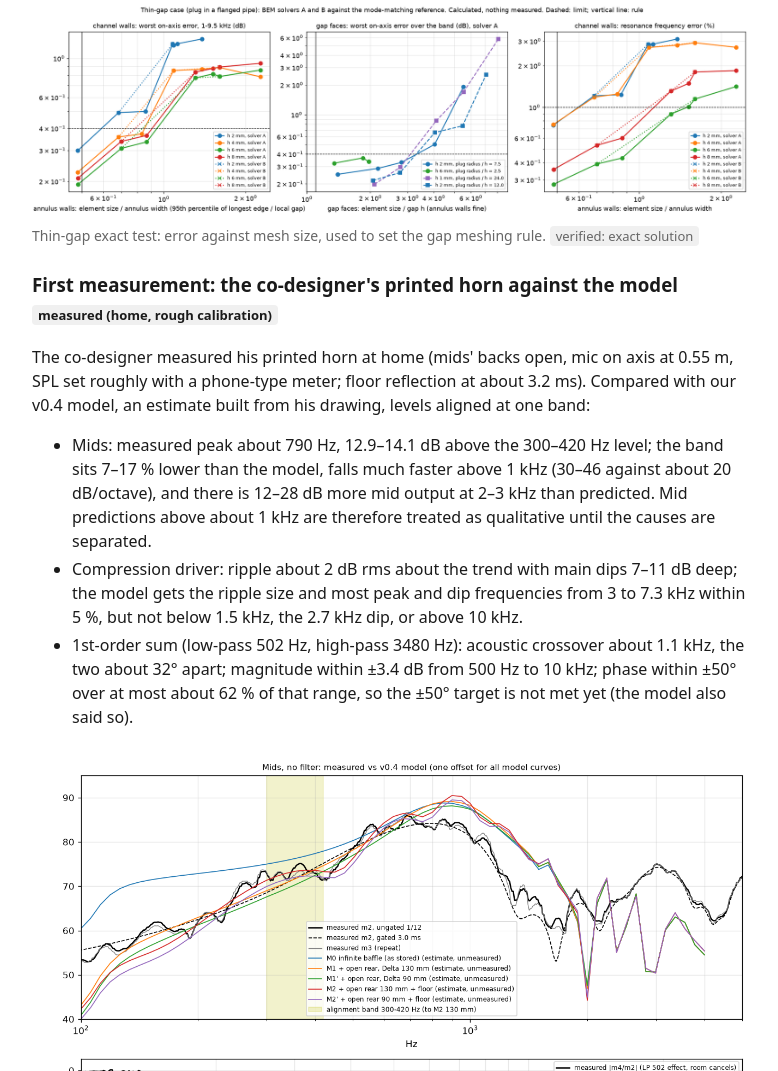
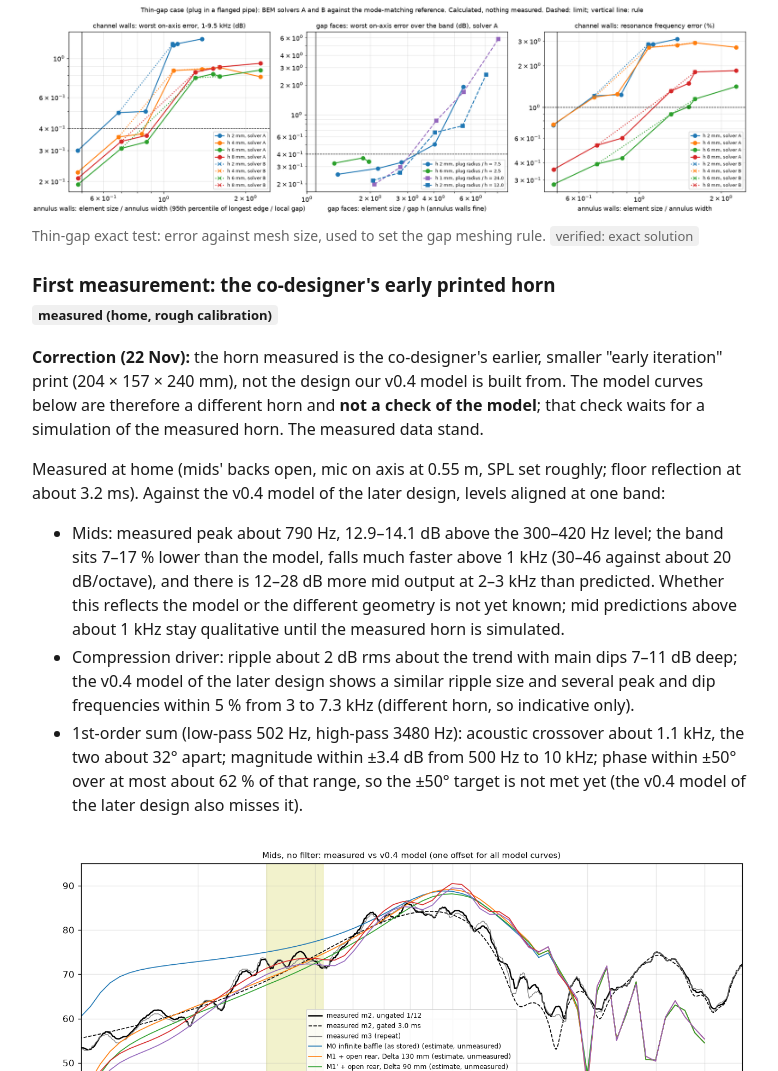
Before and after one commit to viatekh/speaker-lab-summaries, a plain HTML site: page nanosyn/index.html in a window 1280 px wide. Shown: the part 8254-9325 px from the top of the page, without its empty margins (248-1026 px from the left). Drawn offline with Linux system fonts and the light colour scheme.

Commit message:
nanosyn summary: correct measured-horn identity

```diff
--- a/nanosyn/index.html
+++ b/nanosyn/index.html
@@ -78,12 +78,13 @@
 </ul>
 <figure><img src="img/thin_gap.png" alt="Plots of the thin-gap exact test: solver error against mesh size for channel and gap faces" loading="lazy"><figcaption>Thin-gap exact test: error against mesh size, used to set the gap meshing rule. <span class="tag">verified: exact solution</span></figcaption></figure>
 
-<h3>First measurement: the co-designer's printed horn against the model <span class="tag">measured (home, rough calibration)</span></h3>
-<p>The co-designer measured his printed horn at home (mids' backs open, mic on axis at 0.55 m, SPL set roughly with a phone-type meter; floor reflection at about 3.2 ms). Compared with our v0.4 model, an estimate built from his drawing, levels aligned at one band:</p>
+<h3>First measurement: the co-designer's early printed horn <span class="tag">measured (home, rough calibration)</span></h3>
+<p><b>Correction (22 Nov):</b> the horn measured is the co-designer's earlier, smaller "early iteration" print (204 × 157 × 240 mm), not the design our v0.4 model is built from. The model curves below are therefore a different horn and <b>not a check of the model</b>; that check waits for a simulation of the measured horn. The measured data stand.</p>
+<p>Measured at home (mids' backs open, mic on axis at 0.55 m, SPL set roughly; floor reflection at about 3.2 ms). Against the v0.4 model of the later design, levels aligned at one band:</p>
 <ul>
-<li>Mids: measured peak about 790 Hz, 12.9–14.1 dB above the 300–420 Hz level; the band sits 7–17 % lower than the model, falls much faster above 1 kHz (30–46 against about 20 dB/octave), and there is 12–28 dB more mid output at 2–3 kHz than predicted. Mid predictions above about 1 kHz are therefore treated as qualitative until the causes are separated.</li>
-<li>Compression driver: ripple about 2 dB rms about the trend with main dips 7–11 dB deep; the model gets the ripple size and most peak and dip frequencies from 3 to 7.3 kHz within 5 %, but not below 1.5 kHz, the 2.7 kHz dip, or above 10 kHz.</li>
-<li>1st-order sum (low-pass 502 Hz, high-pass 3480 Hz): acoustic crossover about 1.1 kHz, the two about 32° apart; magnitude within ±3.4 dB from 500 Hz to 10 kHz; phase within ±50° over at most about 62 % of that range, so the ±50° target is not met yet (the model also said so).</li>
+<li>Mids: measured peak about 790 Hz, 12.9–14.1 dB above the 300–420 Hz level; the band sits 7–17 % lower than the model, falls much faster above 1 kHz (30–46 against about 20 dB/octave), and there is 12–28 dB more mid output at 2–3 kHz than predicted. Whether this reflects the model or the different geometry is not yet known; mid predictions above about 1 kHz stay qualitative until the measured horn is simulated.</li>
+<li>Compression driver: ripple about 2 dB rms about the trend with main dips 7–11 dB deep; the v0.4 model of the later design shows a similar ripple size and several peak and dip frequencies within 5 % from 3 to 7.3 kHz (different horn, so indicative only).</li>
+<li>1st-order sum (low-pass 502 Hz, high-pass 3480 Hz): acoustic crossover about 1.1 kHz, the two about 32° apart; magnitude within ±3.4 dB from 500 Hz to 10 kHz; phase within ±50° over at most about 62 % of that range, so the ±50° target is not met yet (the v0.4 model of the later design also misses it).</li>
 </ul>
 <figure><img src="img/meas_mids_vs_model.png" alt="Mid response measured, gated and ungated, against model variants, and the measured effect of the 502 Hz low-pass" loading="lazy"><figcaption>Mids: measured (black) against model variants (coloured; estimate); lower panel, the measured effect of the 502 Hz 1st-order low-pass against an ideal filter. <span class="tag">measured vs estimate</span></figcaption></figure>
 <figure><img src="img/meas_dh350h_vs_model.png" alt="Compression driver response measured against the model" loading="lazy"><figcaption>Compression driver: measured against the model. <span class="tag">measured vs estimate</span></figcaption></figure>
```
